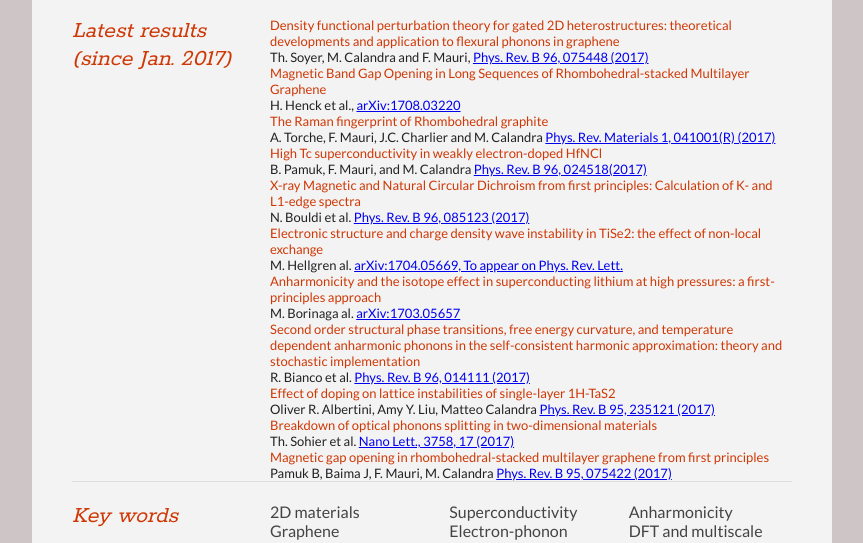
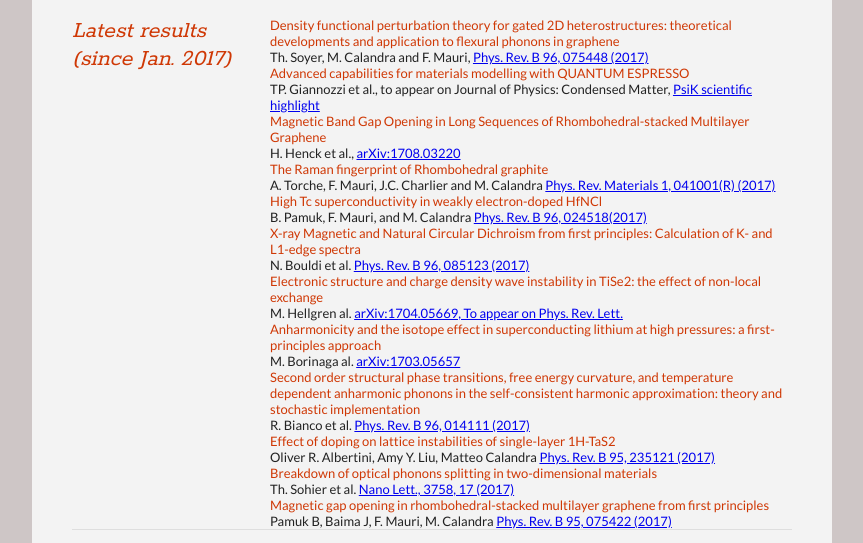
Before and after one commit to mcalandra/mcalandra.github.io, a plain HTML site: page index.html in a window 1280 px wide. Shown: the part 199-742 px from the top of the page, without its empty margins (208-1071 px from the left). Drawn offline with Linux system fonts and the light colour scheme; a script that the page names is missing.

Commit message:
Update index.html

```diff
--- a/index.html
+++ b/index.html
@@ -53,6 +53,11 @@
                                   <dt style="color:#cf3805"> Density functional perturbation theory for gated 2D heterostructures: theoretical developments and application to flexural phonons in graphene
                                   <dd> Th. Soyer, M. Calandra and F. Mauri,
                                   <a href="https://journals.aps.org/prb/abstract/10.1103/PhysRevB.96.075448">Phys. Rev. B 96, 075448 (2017)</a>
+                                   </dd>
+
+				  <dt style="color:#cf3805"> Advanced capabilities for materials modelling with QUANTUM ESPRESSO
+                                  <dd> TP. Giannozzi et al., to appear on Journal of Physics: Condensed Matter,
+                                  <a href="http://psi-k.net/newsletter-list/psi-k-highlight-september-2017">PsiK scientific highlight</a>
                                    </dd>
 
                                   <dt style="color:#cf3805"> Magnetic Band Gap Opening in Long Sequences of Rhombohedral-stacked Multilayer Graphene
```
